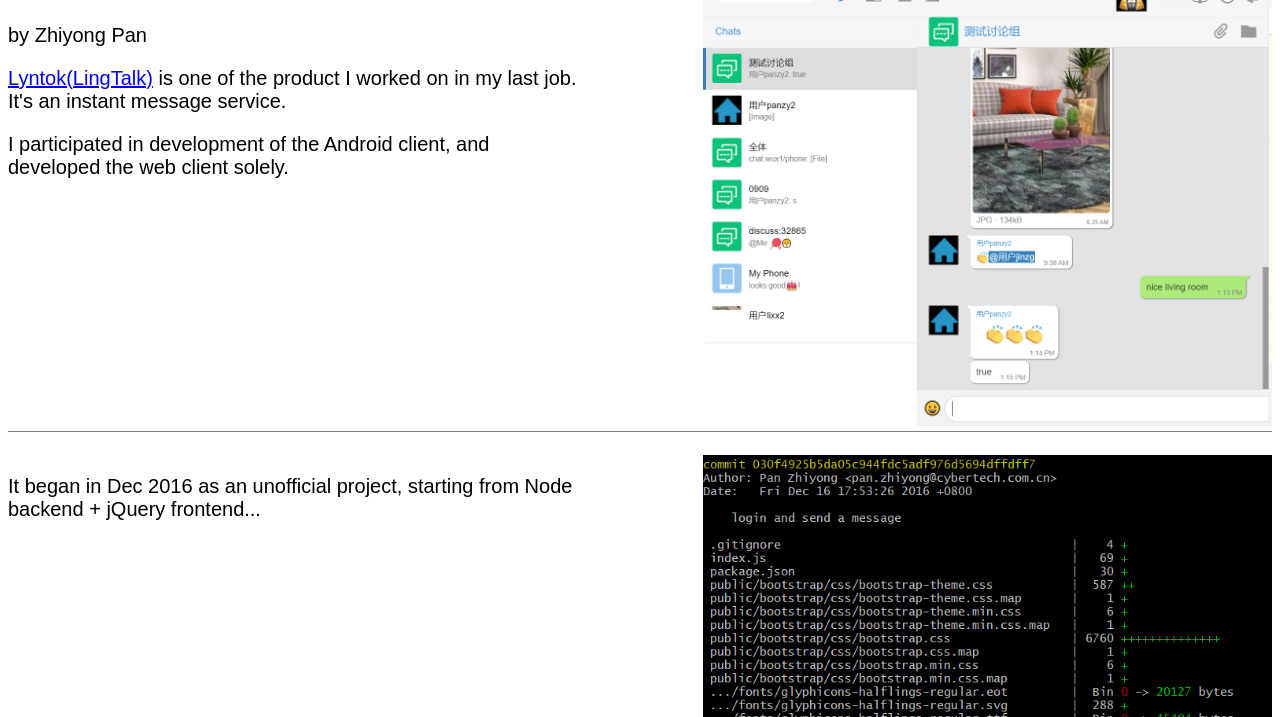
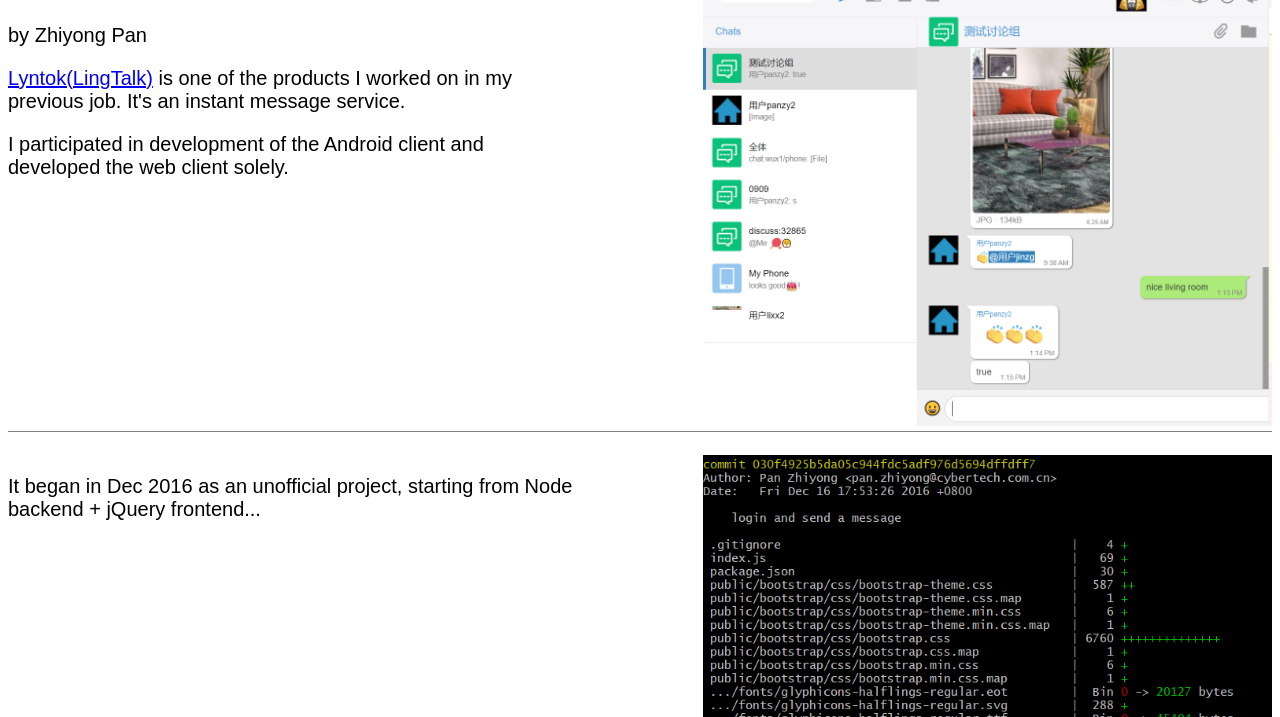
Before and after one commit to panzy/panzy.github.io, a plain HTML site: page pmweb-portfolio/index.html in a window 1280 px wide. Shown: the part 83-800 px from the top of the page. Drawn offline with Linux system fonts and the light colour scheme.

Commit message:
Corrected some syntax.

```diff
--- a/pmweb-portfolio/index.html
+++ b/pmweb-portfolio/index.html
@@ -38,9 +38,9 @@
     <div class='comment'>
       <h1>LingTalk web client</h1>
       <p>by Zhiyong Pan</p>
-      <p><a href='https://www.lyntok.com/EN/index.html'>Lyntok(LingTalk)</a> is one of the product I worked on in my last job.
+      <p><a href='https://www.lyntok.com/EN/index.html'>Lyntok(LingTalk)</a> is one of the products I worked on in my previous job.
       It's an instant message service.</p>
-      <p>I participated in development of the Android client, and developed the web client solely.</p>
+      <p>I participated in development of the Android client and developed the web client solely.</p>
     </div>
     <div class='imgs'>
       <img src='./dev-localhost.png' />
```
